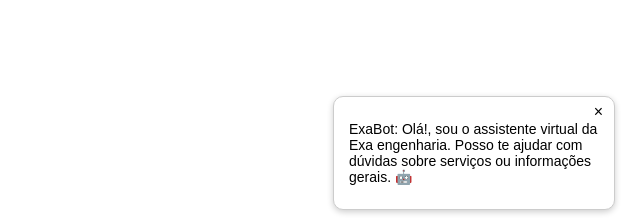
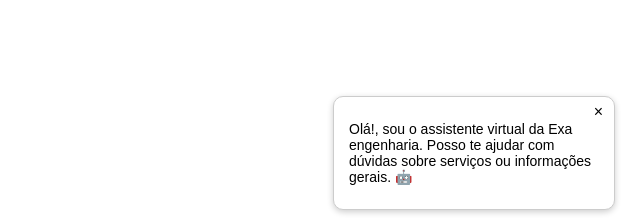
Before and after one commit to 1talow/chatbot-exa, a website: page index.html in a window 1280 px wide. Shown: the part 500-718 px from the top of the page, without its empty margins (640-1280 px from the left). Drawn offline with Linux system fonts and the light colour scheme.

```diff
--- a/index.html
+++ b/index.html
@@ -239,7 +239,7 @@
     </div>
     <div id="thought-bubble">
         <button id="thought-bubble-close">&times;</button>
-        <p>ExaBot: Olá!, sou o assistente virtual da Exa engenharia. Posso te ajudar com dúvidas sobre serviços ou informações gerais. 🤖</p>
+        <p>Olá!, sou o assistente virtual da Exa engenharia. Posso te ajudar com dúvidas sobre serviços ou informações gerais. 🤖</p>
     </div>
 
     <div id="chat-box">
```
